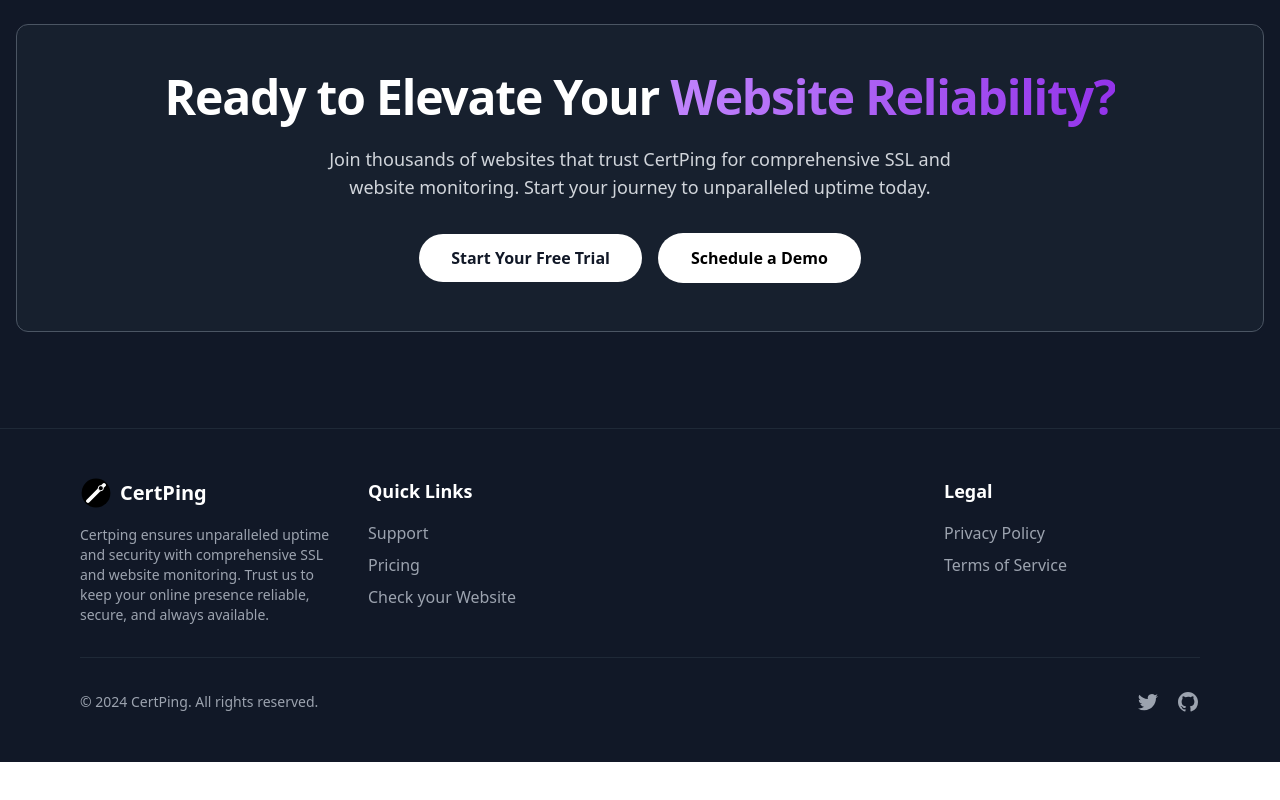
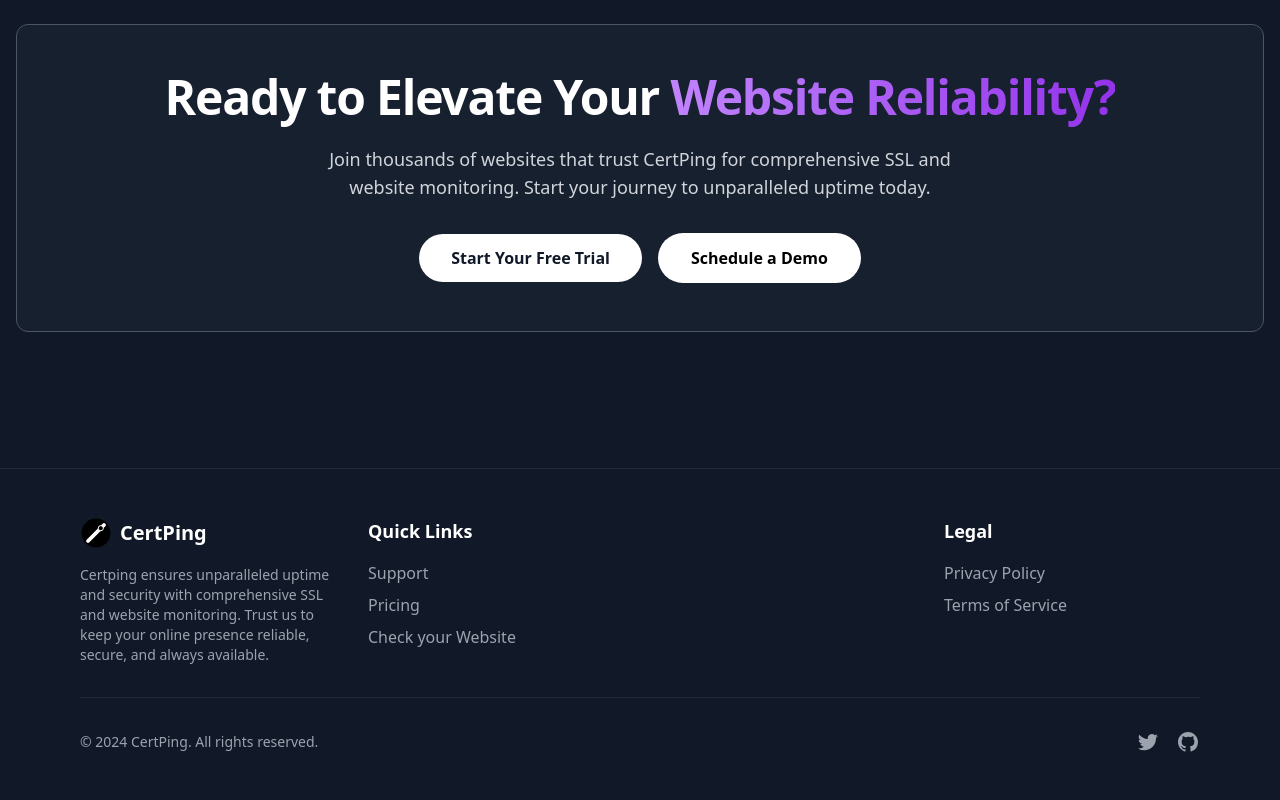
Before and after one commit to rabbysanny088/landing-page, a React (Vite) app: page / in a window 1280 px wide. Shown: the part 6118-6918 px from the top of the page. Before the commit the page ends 6880 px from the top, so only its background shows below. Built offline with nearby package versions, Linux system fonts and the light colour scheme.

Commit message:
Section updated

```diff
--- a/src/pages/Section9.jsx
+++ b/src/pages/Section9.jsx
@@ -2,7 +2,7 @@
 
 export default function Section9() {
   return (
-    <section>
+    <div>
       <div className="min-h-screen bg-gray-900 text-white">
         {/* Hero Section */}
         <motion.div
@@ -39,7 +39,7 @@
         </motion.div>
 
         {/* Footer */}
-        <footer className="border-t border-gray-800 bg-gray-900">
+        <footer className="border-t border-gray-800 bg-gray-900 mt-10">
           <div className="mx-auto max-w-6xl px-4 py-12">
             <div className="grid gap-8 md:grid-cols-4">
               {/* Brand */}
@@ -120,6 +120,6 @@
           </div>
         </footer>
       </div>
-    </section>
+    </div>
   );
 }
```
